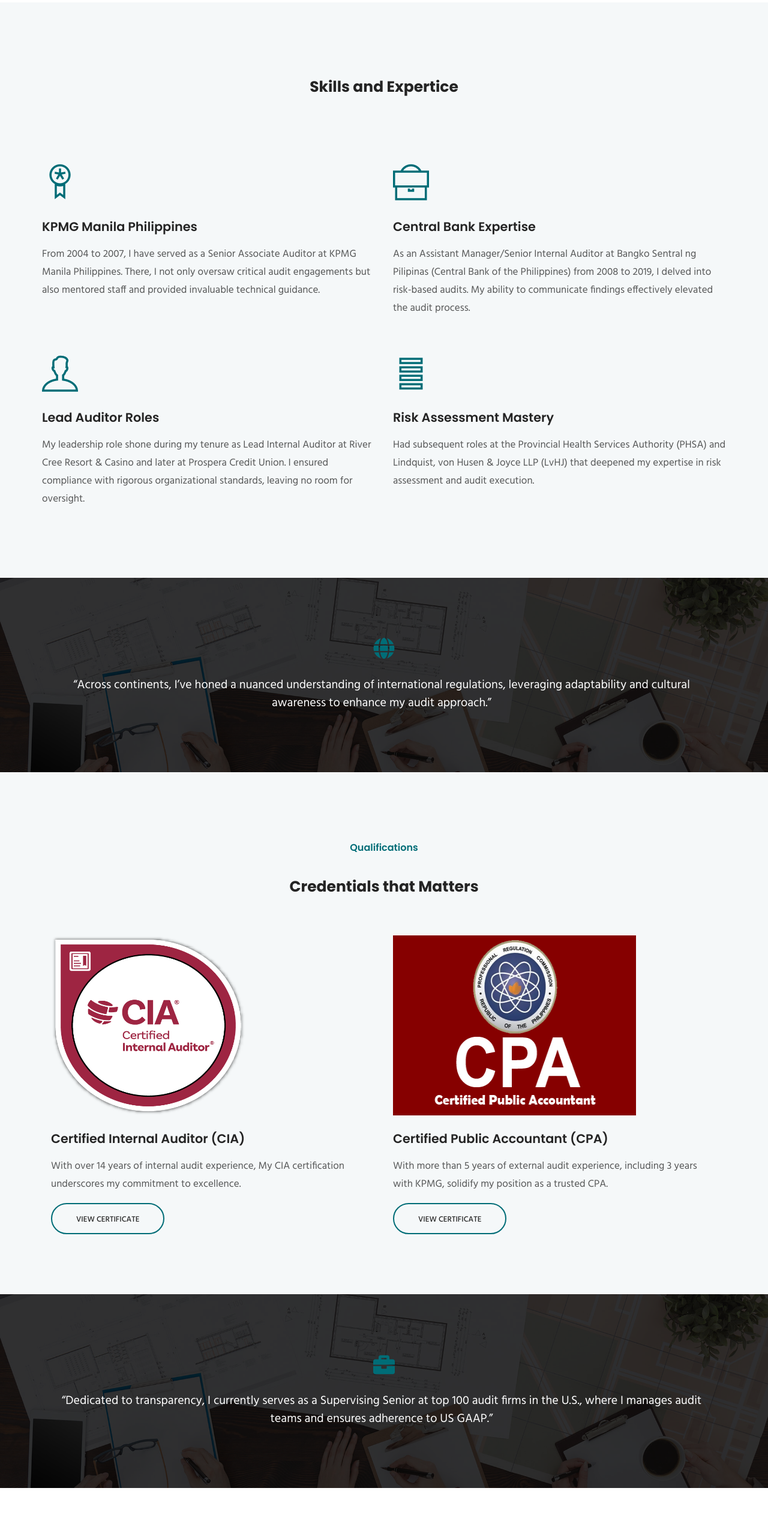
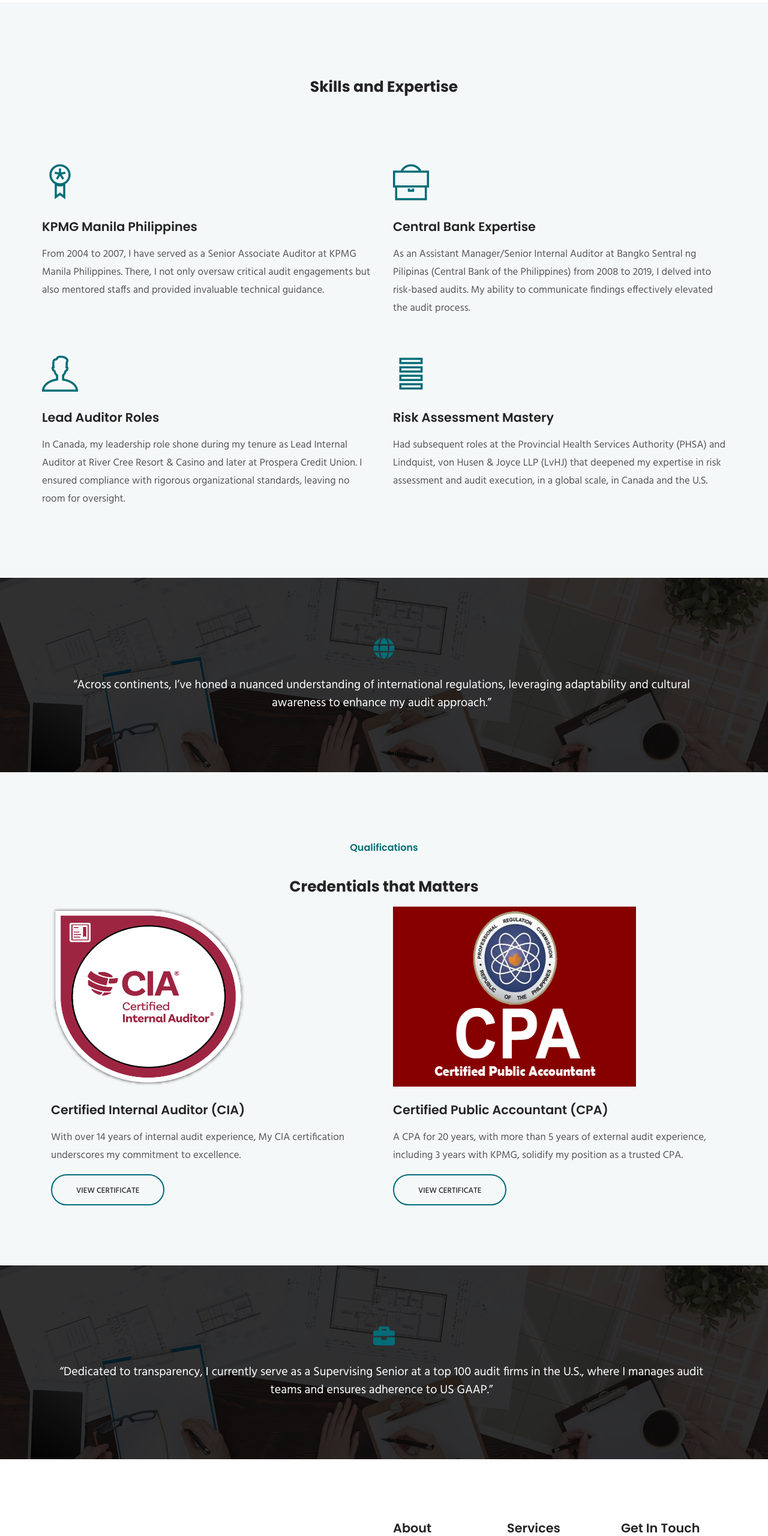
Before and after one commit to jenlopoz/refranciscoconsulting.com, a plain HTML site: page about.html in a window 1280 px wide. Shown: the part 1180-3740 px from the top of the page at 60% size. Drawn offline with Linux system fonts and the light colour scheme; some packages are replaced by stand-ins of ours.

Commit message:
updates content on about and services page

```diff
--- a/about.html
+++ b/about.html
@@ -130,7 +130,7 @@
 		<div class="row justify-content-center">
 			<div class="col-lg-7 text-center">
 				<div class="section-title">
-					<h2 class="mt-3 content-title">Skills and Expertice</h2>
+					<h2 class="mt-3 content-title">Skills and Expertise</h2>
 				</div>
 			</div>
 		</div>
@@ -144,7 +144,7 @@
 					<i class="ti-medall color-one"></i>
 					<h4 class="mt-4 mb-3">KPMG Manila Philippines</h4>
 					<p>
-						From 2004 to 2007, I have served as a Senior Associate Auditor at KPMG Manila Philippines. There, I not only oversaw critical audit engagements but also mentored staff and provided invaluable technical guidance.
+						From 2004 to 2007, I have served as a Senior Associate Auditor at KPMG Manila Philippines. There, I not only oversaw critical audit engagements but also mentored staffs and provided invaluable technical guidance.
 					</p>
 				  </div>
 				</div>
@@ -164,7 +164,7 @@
 					<i class="ti-user color-one"></i>
 					<h4 class="mt-4 mb-3">Lead Auditor Roles</h4>
 					<p>
-						My leadership role shone during my tenure as Lead Internal Auditor at River Cree Resort & Casino and later at Prospera Credit Union. I ensured compliance with rigorous organizational standards, leaving no room for oversight.
+						In Canada, my leadership role shone during my tenure as Lead Internal Auditor at River Cree Resort & Casino and later at Prospera Credit Union. I ensured compliance with rigorous organizational standards, leaving no room for oversight.
 					</p>
 				  </div>
 				</div>
@@ -173,7 +173,7 @@
 					<i class="ti-layout-menu-v color-one"></i>
 					<h4 class="mt-4 mb-3">Risk Assessment Mastery</h4>
 					<p>
-						Had subsequent roles at the Provincial Health Services Authority (PHSA) and Lindquist, von Husen & Joyce LLP (LvHJ) that deepened my expertise in risk assessment and audit execution.
+						Had subsequent roles at the Provincial Health Services Authority (PHSA) and Lindquist, von Husen & Joyce LLP (LvHJ) that deepened my expertise in risk assessment and audit execution, in a global scale, in Canada and the U.S.
 					</p>
 				  </div>
 				</div>
@@ -211,7 +211,7 @@
 	</div>
 
 	<div class="container">
-		<div class="row justify-content-center mt-5">
+		<div class="row justify-content-center m6t-5">
 			<div class="col-lg-6 col-md-6 col-12">
 			  <div class="intro-item mb-5 mb-lg-0">
 				<!-- <i class="ti-medall color-one"></i> -->
@@ -233,7 +233,7 @@
 				<img src="./images/about/cpa-prc.jpg" width="75%" height="300">
 				<h4 class="mt-4 mb-3">Certified Public Accountant (CPA)</h4>
 				<p>
-					With more than 5 years of external audit experience, including 3 years with KPMG, solidify my position as a trusted CPA.
+					A CPA for 20 years, with more than 5 years of external audit experience, including 3 years with KPMG, solidify my position as a trusted CPA.
 				</p>
 				<a
 					href="https://www.credly.com/badges/be47a1ab-fce0-4865-aee3-c3b84dbe6ee4/linked_in?t=s0p88y&fbclid=IwZXh0bgNhZW0CMTEAAR1Kd8mZnC-JCisYFUqIINGkQLQ-zHl_sxEeSftG9Mb0Ki5slYwHU7V25eU_aem_zZaG9pPmjZJTyVKcfL6xjA"
@@ -254,7 +254,7 @@
 				<div class="counter-item text-center mb-lg-0">
 					<i class="fas fa-briefcase color-one text-md"></i>
 					<p class="mr-2 text-white mt-4" style="font-size: 20px;">
-						“Dedicated to transparency, I currently serves as a Supervising Senior at top 100 audit firms in the U.S., where I manages audit teams and ensures adherence to US GAAP.”
+						“Dedicated to transparency, I currently serve as a Supervising Senior at a top 100 audit firms in the U.S., where I manages audit teams and ensures adherence to US GAAP.”
 					</p>
 				</div>
 			</div>
```
Also changed, not shown: service.html (+3 -4 lines).
